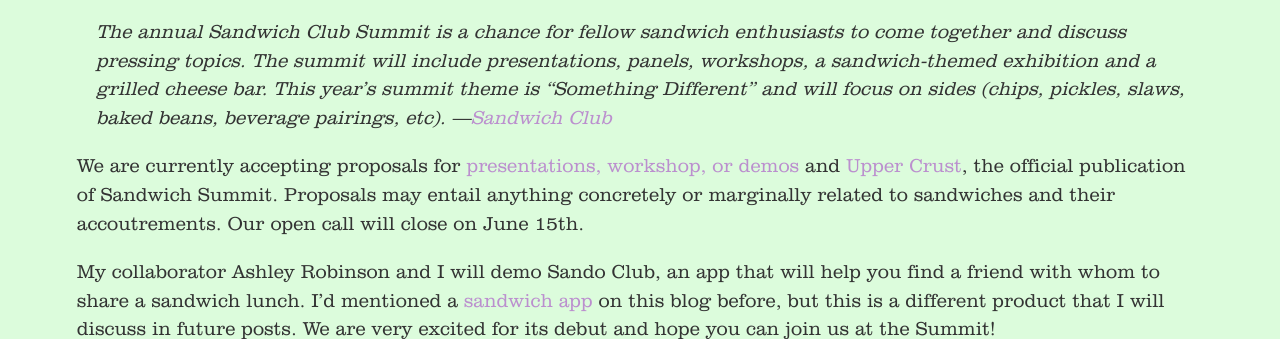
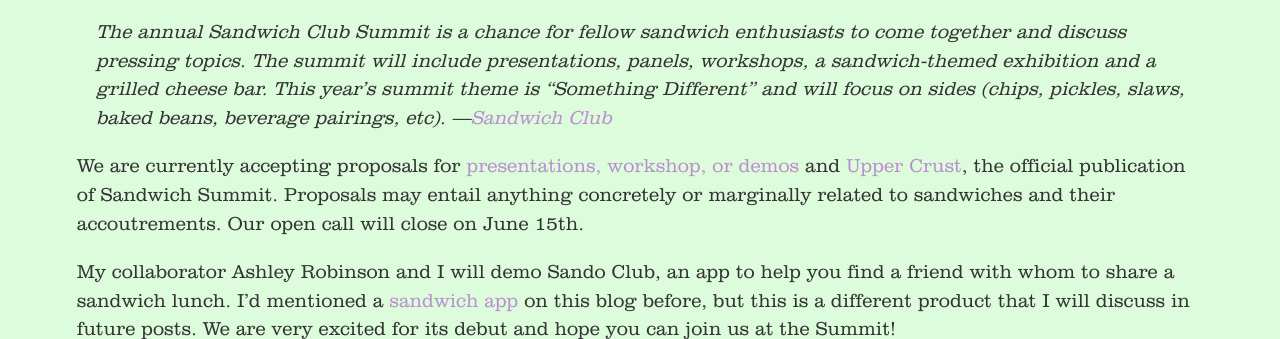
Before and after one commit to jingyufanclub/bloggo, a Jekyll site: the page built from _posts/2017-06-05-sandwich-summit-2017.md, in a window 1280 px wide and 900 px high, scrolled down 501 px, cut to the strip 0-339 px from the top of the window. Built offline with Jekyll 4.4.1, drawn with Linux system fonts in a browser that asks for light colours.

Commit message:
edit post

```diff
--- a/_posts/2017-06-05-sandwich-summit-2017.md
+++ b/_posts/2017-06-05-sandwich-summit-2017.md
@@ -9,6 +9,6 @@
 
 We are currently accepting proposals for [presentations, workshop, or demos](https://goo.gl/forms/TPDNyoYI4AnHSbcn2) and [Upper Crust](https://goo.gl/forms/7PCK7igTdjFn3Wgr1), the official publication of Sandwich Summit. Proposals may entail anything concretely or marginally related to sandwiches and their accoutrements. Our open call will close on June 15th.
 
-My collaborator Ashley Robinson and I will demo Sando Club, an app that will help you find a friend with whom to share a sandwich lunch. I'd mentioned a [sandwich app](http://jingyufanclub.co/blog/sandwiches-in-the-expanded-field-or-happiness/) on this blog before, but this is a different product that I will discuss in future posts. We are very excited for its debut and hope you can join us at the Summit!
+My collaborator Ashley Robinson and I will demo Sando Club, an app to help you find a friend with whom to share a sandwich lunch. I'd mentioned a [sandwich app](http://jingyufanclub.co/blog/sandwiches-in-the-expanded-field-or-happiness/) on this blog before, but this is a different product that I will discuss in future posts. We are very excited for its debut and hope you can join us at the Summit!
 
 ![Sandwich Summit Open Call](http://sandwich-club.org/wp-content/uploads/2017/05/RFP_v5-smoother.gif)
```
